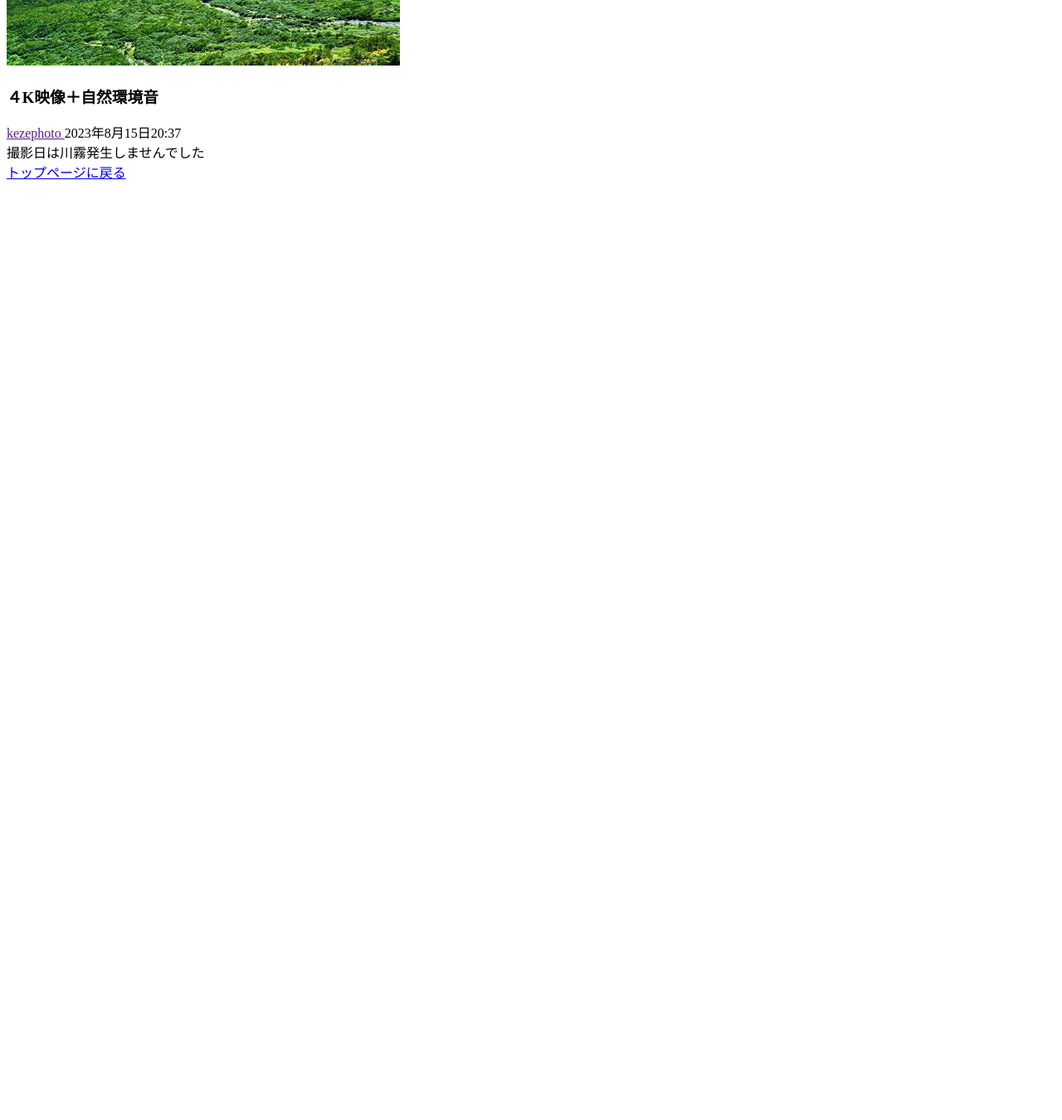
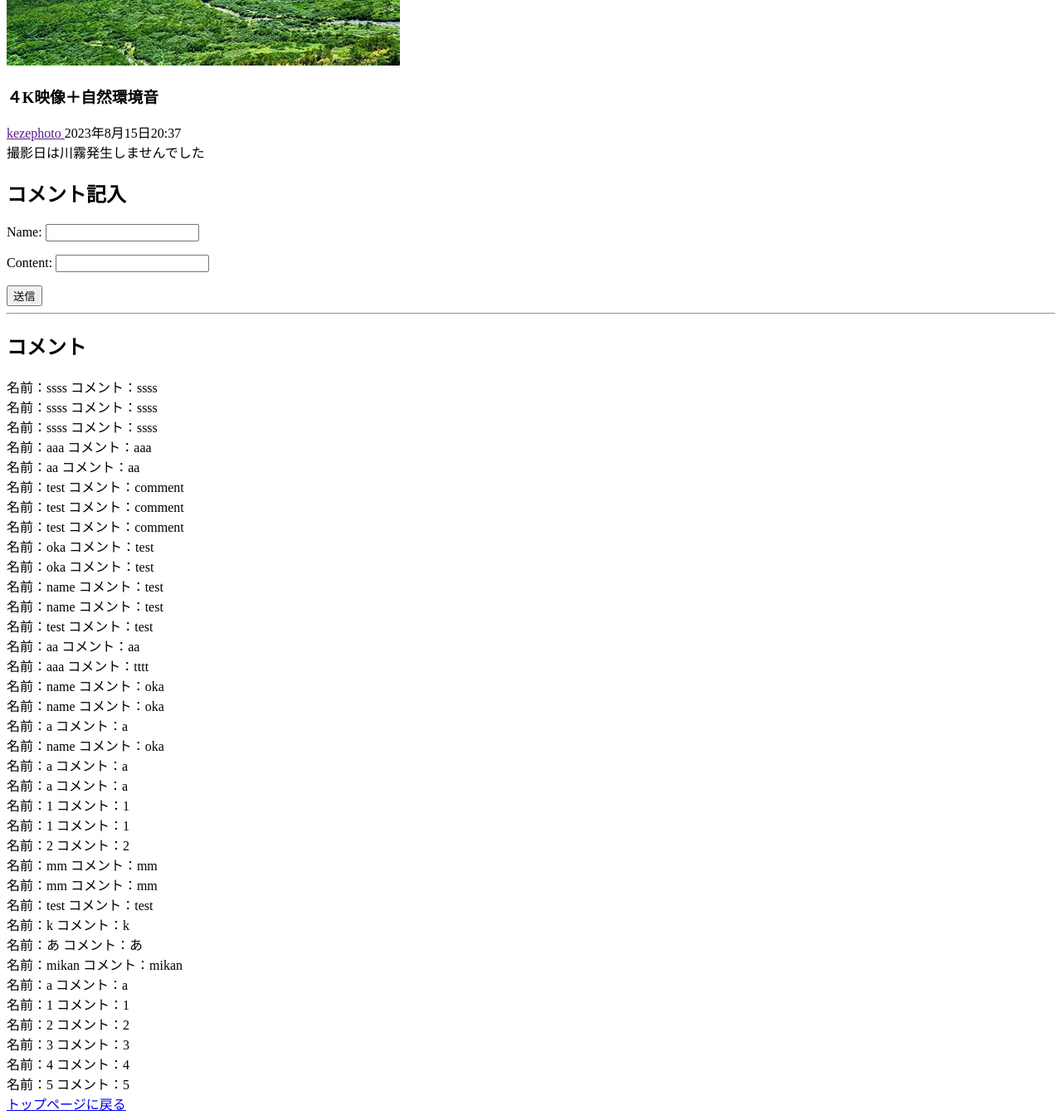
Before and after one commit to anirin/youtube, a Django app: page /youtube/detail/7/ in a window 1280 px wide. Shown: the part 565-1915 px from the top of the page at 83% size. Before the commit the page ends 781 px from the top, so only its background shows below. Run offline with Django 4.2, Linux system fonts and the light colour scheme; data comes from the database, SQL or seed files in the repository; both versions use the stored data as it was after the commit.

Commit message:
rendering not good

```diff
--- a/mysite/settings.py
+++ b/mysite/settings.py
@@ -56,7 +56,7 @@ ROOT_URLCONF = 'mysite.urls'
 TEMPLATES = [
     {
         'BACKEND': 'django.template.backends.django.DjangoTemplates',
-        'DIRS': [],
+        'DIRS': [os.path.join(BASE_DIR, 'templates')],
         'APP_DIRS': True,
         'OPTIONS': {
             'context_processors': [
--- a/youtube/forms.py
+++ b/youtube/forms.py
@@ -1,8 +1,15 @@
 from django.forms import ModelForm
 from django import forms
-from .models import Video
+from .models import Video, Comment
+
 
 class VideoForm(ModelForm):
-	class Meta:
-		model = Video
-		fields = ["author", "title", "thumbnail", "icon", "content"]
+    class Meta:
+        model = Video
+        fields = ["author", "title", "thumbnail", "icon", "content"]
+
+
+class CommentForm(ModelForm):
+    class Meta:
+        model = Comment
+        fields = ["name", "content"]
--- /dev/null
+++ b/youtube/static/youtube/ajax.js
@@ -0,0 +1,27 @@
+function getCookie(name) {
+    var cookieValue = null;
+    if (document.cookie && document.cookie !== '') {
+        var cookies = document.cookie.split(';');
+        for (var i = 0; i < cookies.length; i++) {
+            var cookie = cookies[i].trim();
+            // Does this cookie string begin with the name we want?
+            if (cookie.substring(0, name.length + 1) === (name + '=')) {
+                cookieValue = decodeURIComponent(cookie.substring(name.length + 1));
+                break;
+            }
+        }
+    }
+    return cookieValue;
+}
+var csrftoken = getCookie('csrftoken');
+function csrfSafeMethod(method) {
+    // these HTTP methods do not require CSRF protection
+    return (/^(GET|HEAD|OPTIONS|TRACE)$/.test(method));
+}
+$.ajaxSetup({
+    beforeSend: function(xhr, settings) {
+        if (!csrfSafeMethod(settings.type) && !this.crossDomain) {
+            xhr.setRequestHeader("X-CSRFToken", csrftoken);
+        }
+    }
+});
--- /dev/null
+++ b/youtube/templates/youtube/content.html
@@ -0,0 +1,5 @@
+{% for comment in comments %}
+<div class="border">
+    名前：{{ comment.name }}  コメント：{{ comment.content }}<br>
+</div>
+{% endfor %}
--- a/youtube/templates/youtube/detail.html
+++ b/youtube/templates/youtube/detail.html
@@ -1,6 +1,7 @@
 <!DOCTYPE html>
 <html>
 
+{% load static %}
 <head>
     <meta charset="utf-8" />
     <title>動画詳細</title>
@@ -29,7 +30,26 @@
 			</div>
 		</div>
 	</div>
+	<h2>コメント記入</h2>
+	<form id="form_area" action="{% url 'youtube:detail' video_id=video.id %}" method="POST">
+        {% csrf_token %}
+        {{form.as_p}}
+        <button type="submit" >送信</button>
+	</form>
+    <hr>
+    <h2>コメント</h2>
+    <div id="content_area">{% include "youtube/content.html" %}</div>
+    {% comment %} <div id="content_area">
+        {% for comment in comments %}
+        <div class="border">
+            名前：{{ comment.name }}  コメント：{{ comment.content }}<br>
+        </div>
+        {% endfor %}
+    </div> {% endcomment %}
     <a href="{% url 'youtube:index' %}">トップページに戻る</a>
+    <script src="https://cdnjs.cloudflare.com/ajax/libs/jquery/3.3.1/jquery.min.js"></script>
+    <script src="{% static 'youtube/ajax.js' %}"></script>
+    <script src="{% static 'youtube/comment.js' %}"></script>
 </body>
 
 </html>
--- a/youtube/templates/youtube/index.html
+++ b/youtube/templates/youtube/index.html
@@ -82,7 +82,7 @@
 				<!-- a video starts -->
 				<div class="video">
 					<div class="thumbnail">
-						<a href={% url 'youtube:video' video_id=video.id %}>
+						<a href={% url 'youtube:detail' video_id=video.id %}>
 							<img src="/media/{{video.thumbnail}}" alt="" />
 						</a>
 					</div>
@@ -110,5 +110,4 @@
 	</main>
 	<!-- Main Body Ends -->
 </body>
-
 </html>
--- a/youtube/urls.py
+++ b/youtube/urls.py
@@ -4,7 +4,7 @@ from . import views
 app_name = 'youtube'
 
 urlpatterns = [
-    path("", views.index, name="index"),
-    path("create", views.create, name="create"),
-    path("detail/<int:video_id>/", views.detail, name="video"),
+    path("", views.IndexView.as_view(), name="index"),
+    path("create/", views.CreateView.as_view(), name="create"),
+    path("detail/<int:video_id>/", views.DetailView.as_view(), name="detail"),
 ]
--- a/youtube/views.py
+++ b/youtube/views.py
@@ -1,24 +1,66 @@
 from django.http.response import HttpResponseNotAllowed
 from django.http import HttpResponse
+from django.http import JsonResponse
 from django.shortcuts import render, redirect
-from .models import Video
-from .forms import VideoForm
+from django.template.loader import render_to_string
+from .models import Video, Comment
+from .forms import VideoForm, CommentForm
+from django.views import View
 
-def index(request):
-	videos = Video.objects.all()
-	context = {'videos' : videos}
-	return render(request, "youtube/index.html", context)
+class IndexView(View):
+    # template_name = "youtube/index.html"
 
-def create(request):
-    if request.method == 'POST':
+    def get(self, request, *args, **kwargs):
+        videos = Video.objects.all()
+        context = {'videos' : videos}
+        return render(request, "youtube/index.html", context)
+
+class CreateView(View):
+
+    def get(self, request, *args, **kwargs):
+        form = VideoForm()
+        context = {'form': form}
+        return render(request, 'youtube/create.html', context)
+
+    def post(self, request, *args, **kwargs):
         form = VideoForm(request.POST, request.FILES)
         if form.is_valid():
             form.save()
-            return redirect("youtube:index")  # ビデオのリストへリダイレクト
-    else:
-        form = VideoForm()
-    return render(request, 'youtube/create.html', {'form': form})
+            return redirect("youtube:index")
+        else:
+            form = VideoForm()
+            context = {'form': form}
+        return render(request, 'youtube/create.html', context)
 
-def detail(request, video_id):
-    video = Video.objects.get(id = video_id)
-    return render(request, 'youtube/detail.html', {'video': video})
+class DetailView(View):
+    # template_name = "youtube/detail.html"
+
+    def get(self, request, video_id, *args, **kwargs):
+        video = Video.objects.get(id = video_id)
+        comments = Comment.objects.filter(video = video_id)
+        form = CommentForm()
+        context = {
+            'video': video,
+            "comments" : comments,
+            "form" : form
+        }
+        return render(request, 'youtube/detail.html', context)
+
+    def post(self, request, video_id, *args, **kwargs):
+        # フォームの保存
+        json    = {"error" : True}
+        form    = CommentForm(request.POST)
+        if not form.is_valid():
+            print("Validation Error")
+            return JsonResponse(json)
+        #わからん
+        comment = form.save(commit=False)  # フォームの保存を一時停止し、ビデオの関連を設定
+        comment.video_id = video_id
+        comment.save()
+
+        json["error"] = False
+        #viewの更新
+        context = {}
+        context["comments"] = Comment.objects.filter(video = video_id)
+        json["content"] = render_to_string("youtube/content.html", context, request)
+        return JsonResponse(json)
```
Also changed, not shown: youtube/static/youtube/comment.js (added, +45 -0 lines), db.sqlite3, media/スクリーンショット_2023-05-08_18.30.53.png (added), media/スクリーンショット_2023-05-08_18.30.53_9R55yyH.png (added).
